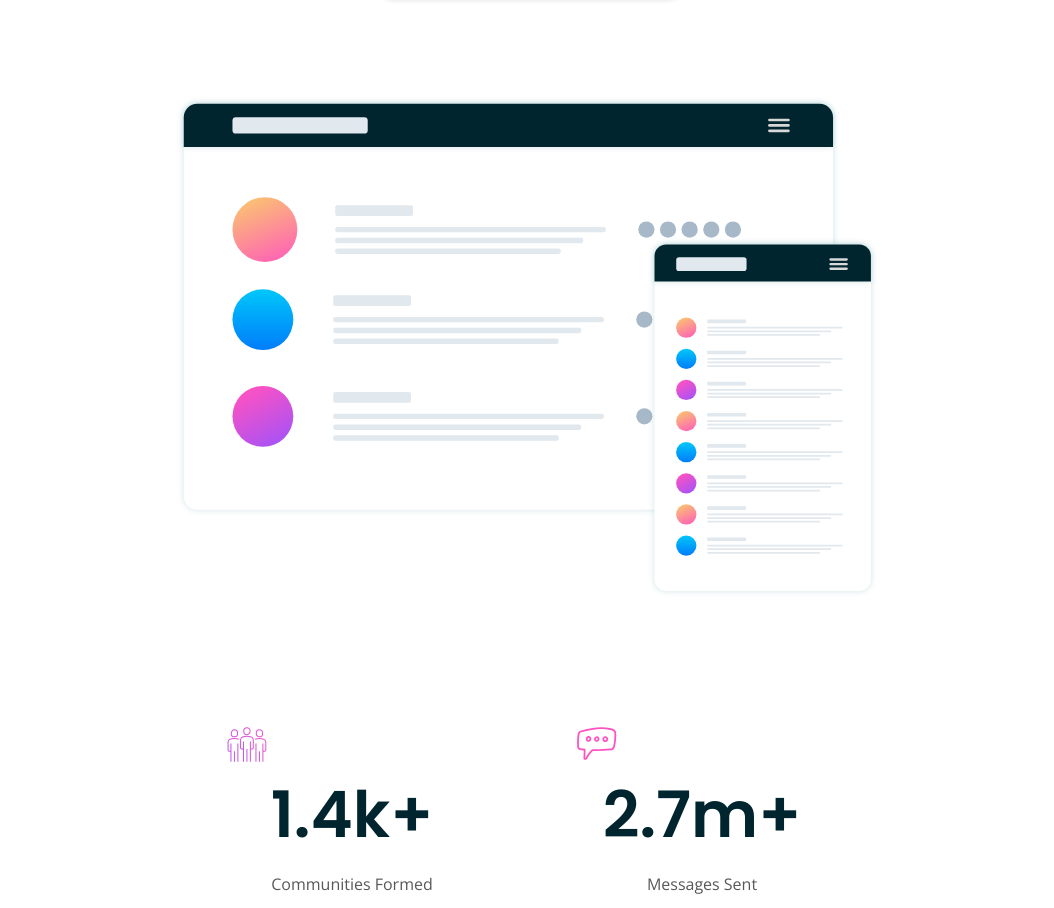
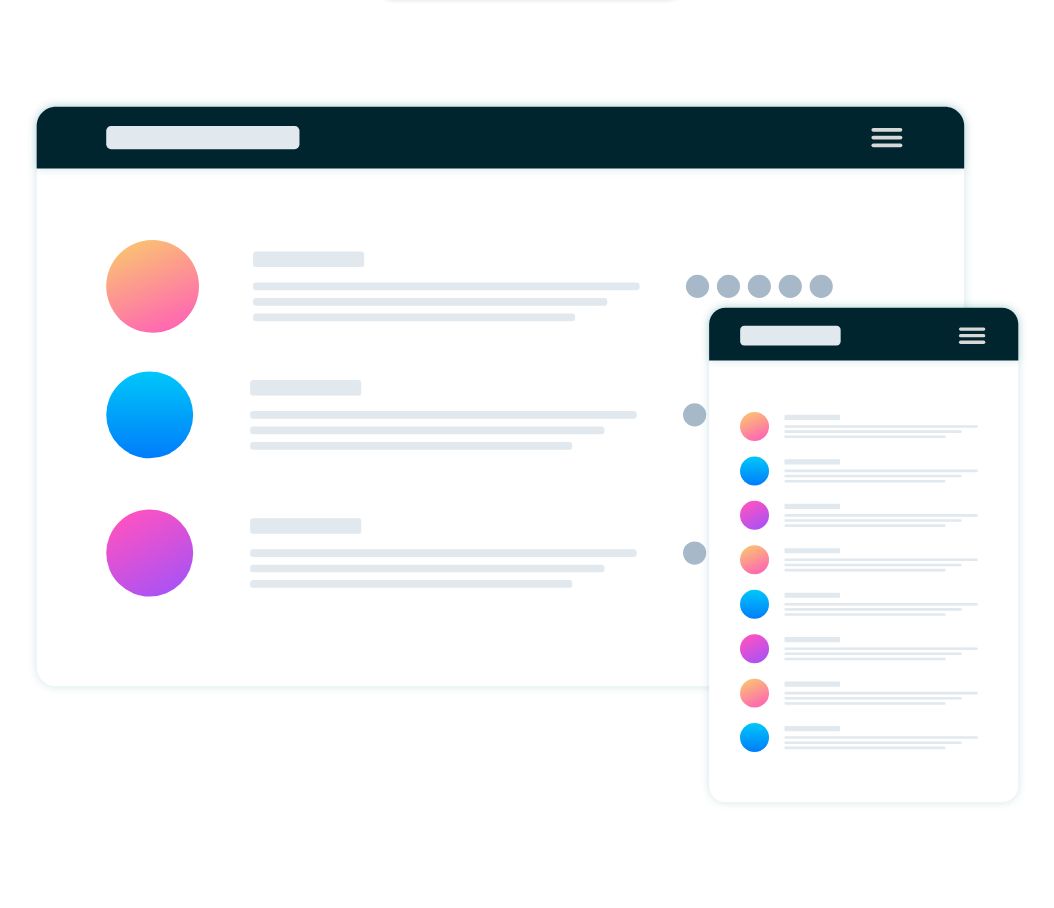
Before and after one commit to jennawlin3/hubble-landing-page-curved, a plain HTML site: page index.html in a window 1280 px wide. Shown: the part 564-1472 px from the top of the page, without its empty margins (113-1167 px from the left). Drawn offline with nearby package versions, Linux system fonts and the light colour scheme.

Commit message:
updated styles.css

```diff
--- a/assets/styles.css
+++ b/assets/styles.css
@@ -472,6 +472,10 @@ footer::before {
       padding: 70px 30px;
    }
 
+   .hero {
+      min-height: 100vh;
+   }
+
    .hero h1 {
       font-size: 3rem;
    }
@@ -526,7 +530,8 @@ footer::before {
    }
 
    .hero img {
-      width: 700px;
+      width: 1000px;
+      object-fit: contain;
    }
 
    .hero p {
@@ -555,7 +560,7 @@ footer::before {
    }
 
    .stat-content h2 {
-      font-size: 4rem;
+      font-size: 8rem;
       font-weight: 600;
    }
 
@@ -650,9 +655,6 @@ footer::before {
    }
 }
 
-
-
-
 @media screen and (min-width:1300px) {
    .header-container {
       width: 1200px;
```
